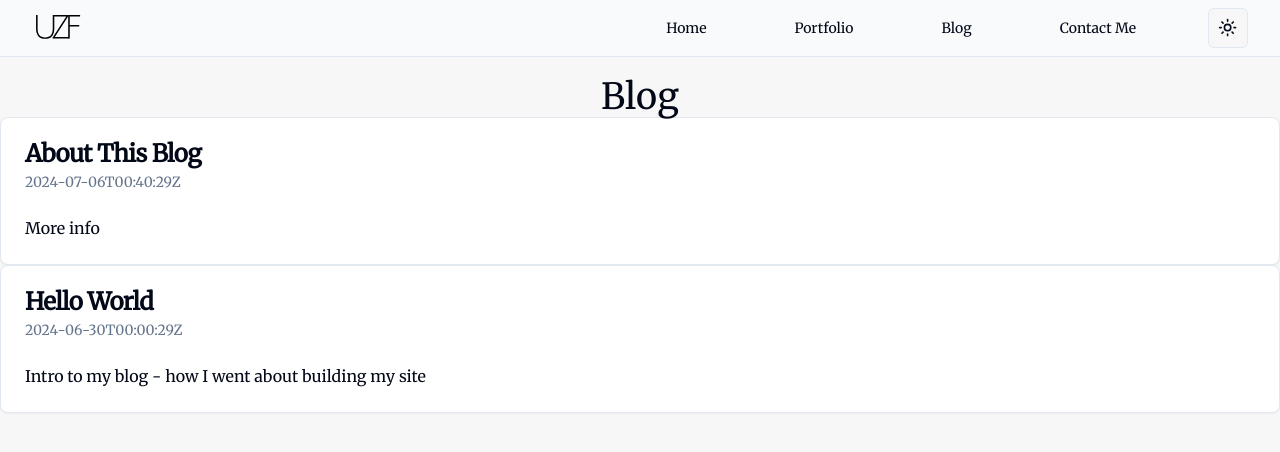
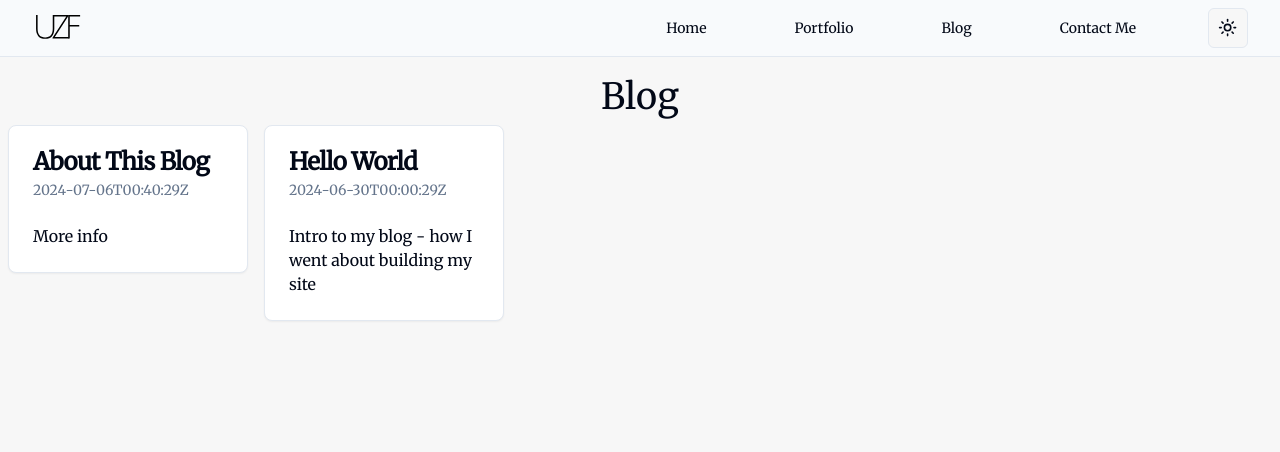
Before and after one commit to Skoomar/umar-farooqi, a Next.js app: page /blog in a window 1280 px wide. Shown: the top 452 px of the page. Built offline with nearby package versions, Linux system fonts and the light colour scheme.

Commit message:
Start laying these blog cards out

```diff
--- a/package.json
+++ b/package.json
@@ -22,6 +22,7 @@
     "class-variance-authority": "^0.7.0",
     "clsx": "^2.1.1",
     "lucide-react": "^0.379.0",
+    "luxon": "^3.4.4",
     "next": "14.1.4",
     "next-themes": "^0.3.0",
     "react": "^18",
@@ -31,6 +32,7 @@
     "tailwindcss-animate": "^1.0.7"
   },
   "devDependencies": {
+    "@types/luxon": "^3.4.2",
     "@types/mdx": "^2.0.13",
     "@types/node": "^20",
     "@types/react": "^18",
--- a/src/app/page.tsx
+++ b/src/app/page.tsx
@@ -1,8 +1,13 @@
-import AboutMe from "@/components/AboutMe/AboutMe";
+import Image from 'next/image';
 
 const Home = () => (
     <div>
-        <AboutMe />
+        <div className="bg-reservoir bg-cover h-full w-screen flex justify-center items-center">
+            <div className="my-72">
+                <Image className="mx-auto" src="/portrait.png" width={300} height={300} alt="Author Portrait" />
+                <h1 className="bg-gray-700 text-white text-4xl">Website under construction...</h1>
+            </div>
+        </div>
     </div>
 
 );
--- a/src/components/AboutMe/AboutMe.tsx
+++ /dev/null
@@ -1,14 +0,0 @@
-import Image from "next/image";
-
-// TODO: Should this be in src/app/page.tsx instead of having it in a separate file?
-const AboutMe = () => (
-    <div className="bg-reservoir bg-cover h-full w-screen flex justify-center items-center">
-        <div className="my-72">
-            <Image className="mx-auto" src="/portrait.png" width={300} height={300} alt="Author Portrait" />
-            <h1 className="bg-gray-700 text-white text-4xl">Website under construction...</h1>
-        </div>
-    </div>
-);
-
-
-export default AboutMe;
--- a/src/components/blog/posts.tsx
+++ b/src/components/blog/posts.tsx
@@ -1,43 +1,28 @@
 import Link from 'next/link'
+import { DateTime } from 'luxon';
 import { type Post } from '@/posts';
 import { Card, CardContent, CardDescription, CardHeader, CardTitle } from '@/components/ui/card';
 
 const BlogCard = ({slug, title, description, publishDate}: {slug: string, title: string, description: string, publishDate: string}) => (
-    // <Card onClick={() => redirect(`/blog/${slug}`)}>
-    <Card>
+    <Link  href={`/blog/${slug}`}>
+        <Card className="w-60 m-2">
             <CardHeader>
-            <CardTitle className="hover:underline"><Link href={`/blog/${slug}`}>{title}</Link></CardTitle>
+                <CardTitle className="hover:underline">{title}</CardTitle>
                 <CardDescription>{publishDate}</CardDescription>
             </CardHeader>
             <CardContent>
                 <p>{description}</p>
             </CardContent>
         </Card>
+    </Link>
 );
 
 export function Posts({ posts }: { posts: Post[] }) {
     return (
-        <div>
+        <div className="flex">
             {posts.map(({ slug, title, description, publishDate }) => (
                 <BlogCard key={slug} slug={slug} title={title} description={description} publishDate={publishDate} />
             ))}
         </div>
     )
 }
-// export function Posts({ posts }: { posts: Post[] }) {
-//     return (
-//         <ol>
-//             {posts.map(({ slug, title, description, publishDate }) => (
-//                 <li key={slug}>
-//                     <h2>
-//                         <Link href={`/blog/${slug}`}>{title}</Link>
-//                     </h2>
-//                     <p>
-//                         <strong>Published:</strong>{' '}
-//                         {new Date(publishDate).toLocaleDateString()}{' '}
-//                     </p>
-//                 </li>
-//             ))}
-//         </ol>
-//     )
-// }
```
Also changed, not shown: 1 other file (tests, documents, lock files or other folders). Lines whose indentation alone changed are shown as unchanged.
